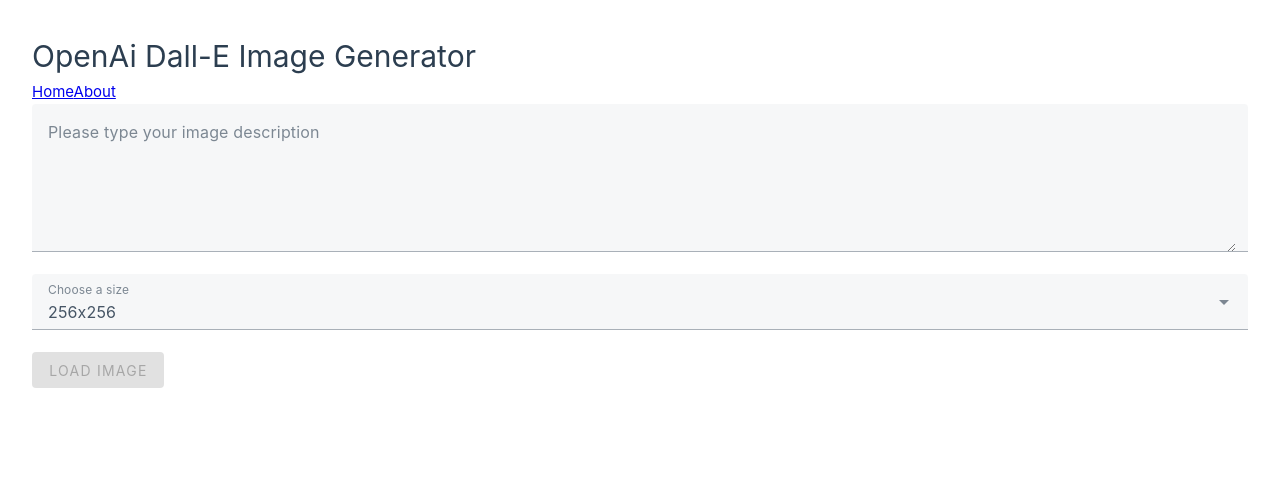
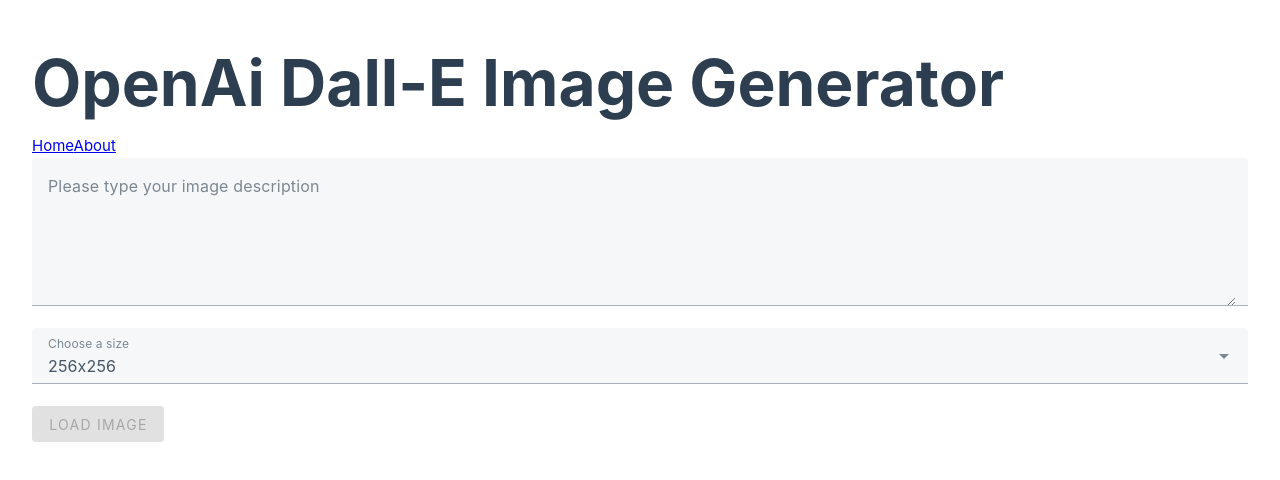
Before and after one commit to xppi/openai-image-generator-vue, a Vue app: page / in a window 1280 px wide. Shown: the top 480 px of the page. Built offline with nearby package versions, Linux system fonts and the light colour scheme; no server answers.

Commit message:
Introduce a page header component

```diff
--- a/src/App.vue
+++ b/src/App.vue
@@ -1,11 +1,12 @@
 <script setup lang="ts">
 import { RouterLink, RouterView } from 'vue-router'
+import PageHeader from './components/PageHeader.vue';
 </script>
 
 <template>
   <header>
     <div class="wrapper">
-      <h1>OpenAi Dall-E Image Generator</h1>
+      <PageHeader header-text="OpenAi Dall-E Image Generator" />
       <nav>
         <RouterLink to="/">Home</RouterLink>
         <RouterLink to="/about">About</RouterLink>
@@ -17,9 +18,4 @@
 </template>
 
 <style scoped>
-@media screen and (max-width: 320px) {
-  h1 {
-    font-size:24px
-  }
-}
 </style>
--- /dev/null
+++ b/src/components/PageHeader.vue
@@ -0,0 +1,43 @@
+<script setup lang="ts">
+defineProps({
+  headerText: {
+    type: String,
+    required: true
+  }
+})
+</script>
+
+<template>
+  <h1>{{ headerText }}</h1>
+</template>
+
+<style scoped>
+h1 {
+  font-size: 64px;
+  font-weight: bold;
+}
+
+@media screen and (max-width: 600px) {
+  h1 {
+    font-size:24px
+  }
+}
+
+@media screen and (min-width: 600px) {
+  h1 {
+    font-size:32px
+  }
+}
+
+@media screen and (min-width: 768px) {
+  h1 {
+    font-size:40px
+  }
+}
+
+@media screen and (min-width: 992px) {
+  h1 {
+    font-size:64px
+  }
+}
+</style>
```
